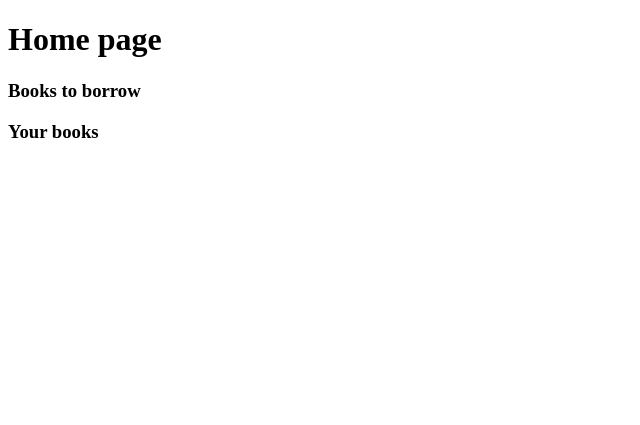
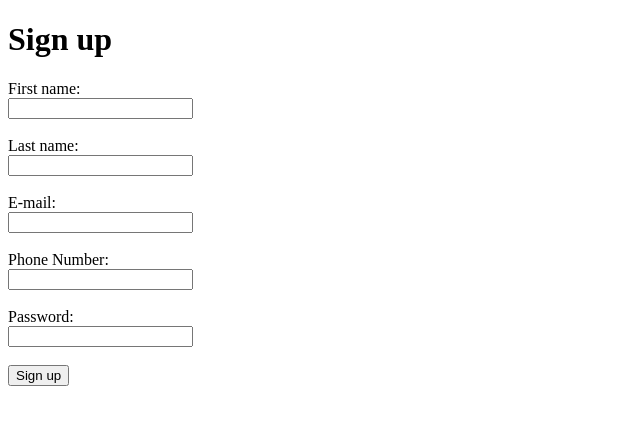
Before and after one commit to SD-Shar/library_db, a Flask app: page / in a window 1280 px wide. Shown: the top 425 px of the page, without its empty margins (0-640 px from the left). Run offline with Flask 3, Linux system fonts and the light colour scheme; data that the repository does not hold is empty.

Commit message:
added login, sign-up and adding new books for librarian

```diff
--- a/templates/index.html
+++ b/templates/index.html
@@ -4,18 +4,33 @@
 <head>
     <meta charset="UTF-8">
     <meta name="viewport" content="width=device-width, initial-scale=1.0">
-    <title>Home page</title>
+    <title>Sign up - start page</title>
     <link rel="stylesheet" href="style.css">
 </head>
 
 <body>
 
-    <h1>Home page</h1>
+    <h1>Sign up</h1>
 
-    <div class="split_page">
-        <h3>Books to borrow</h3>
-        <h3>Your books</h3>
-    </div>
+    <form method="POST" action="{{ url_for('register') }}">
+
+        <label for="fornavn">First name:</label><br>
+        <input type="name" id="fornavn" name="fornavn" required><br><br>
+
+        <label for="etternavn">Last name:</label><br>
+        <input type="name" id="etternavn" name="etternavn" required><br><br>
+
+        <label for="epost">E-mail:</label><br>
+        <input type="email" id="epost" name="epost" required><br><br>
+
+        <label for="tlf">Phone Number:</label><br>
+        <input type="number" id="tlf" name="telefonnummer" required><br><br>
+
+        <label for="passord">Password:</label><br>
+        <input type="password" id="passord" name="passord" required><br><br>
+
+        <button type="submit">Sign up</button>
+    </form>
 
 
 
--- a/templates/overview_lib.html
+++ b/templates/overview_lib.html
@@ -3,11 +3,11 @@
 <head>
     <meta charset="UTF-8">
     <meta name="viewport" content="width=device-width, initial-scale=1.0">
-    <title>Borrowed books</title>
+    <title>Borrowed books (librarian)</title>
 </head>
 <body>
     <h1>Customers and what they've borrowed</h1>
-
+    <h2>Librarian page</h2>
 
 </body>
 </html>
```
Also changed, not shown: templates/add_books_lib.html (+15 -4 lines), templates/login.html (+5 -4 lines).
